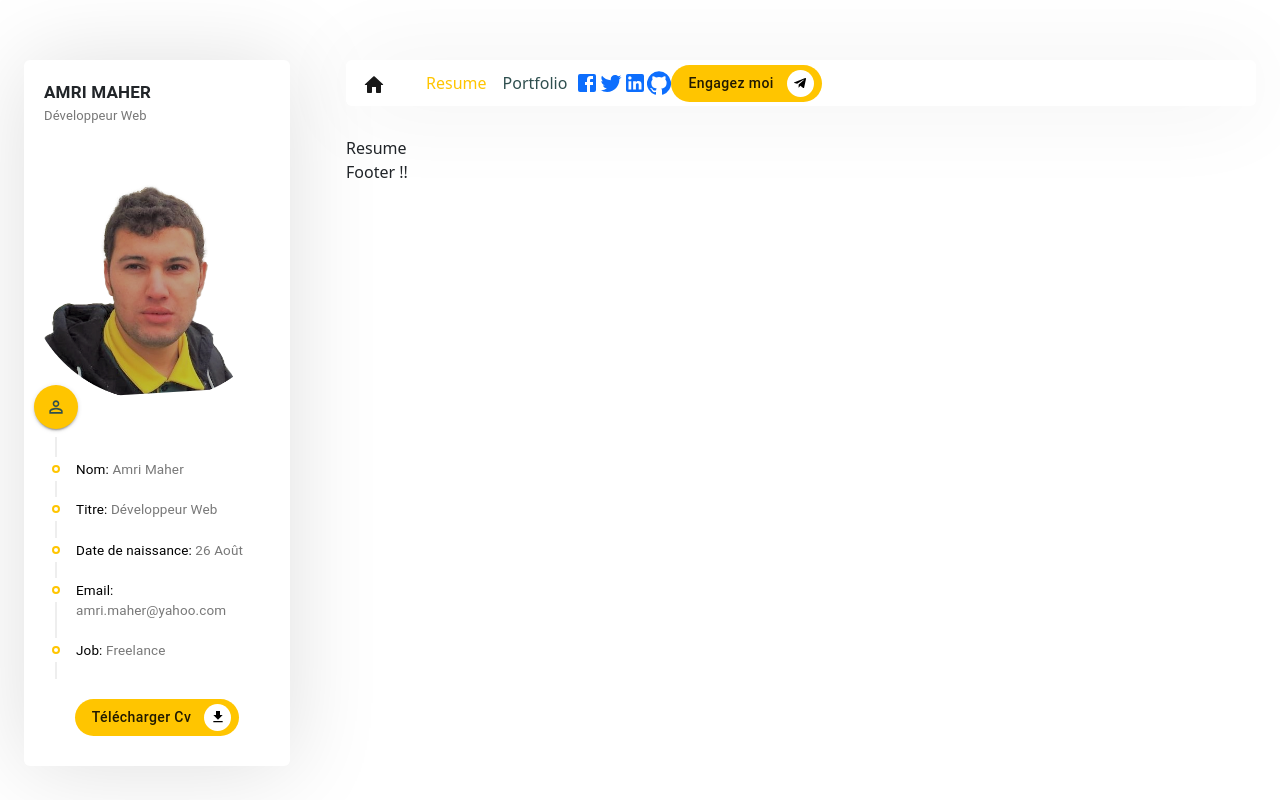
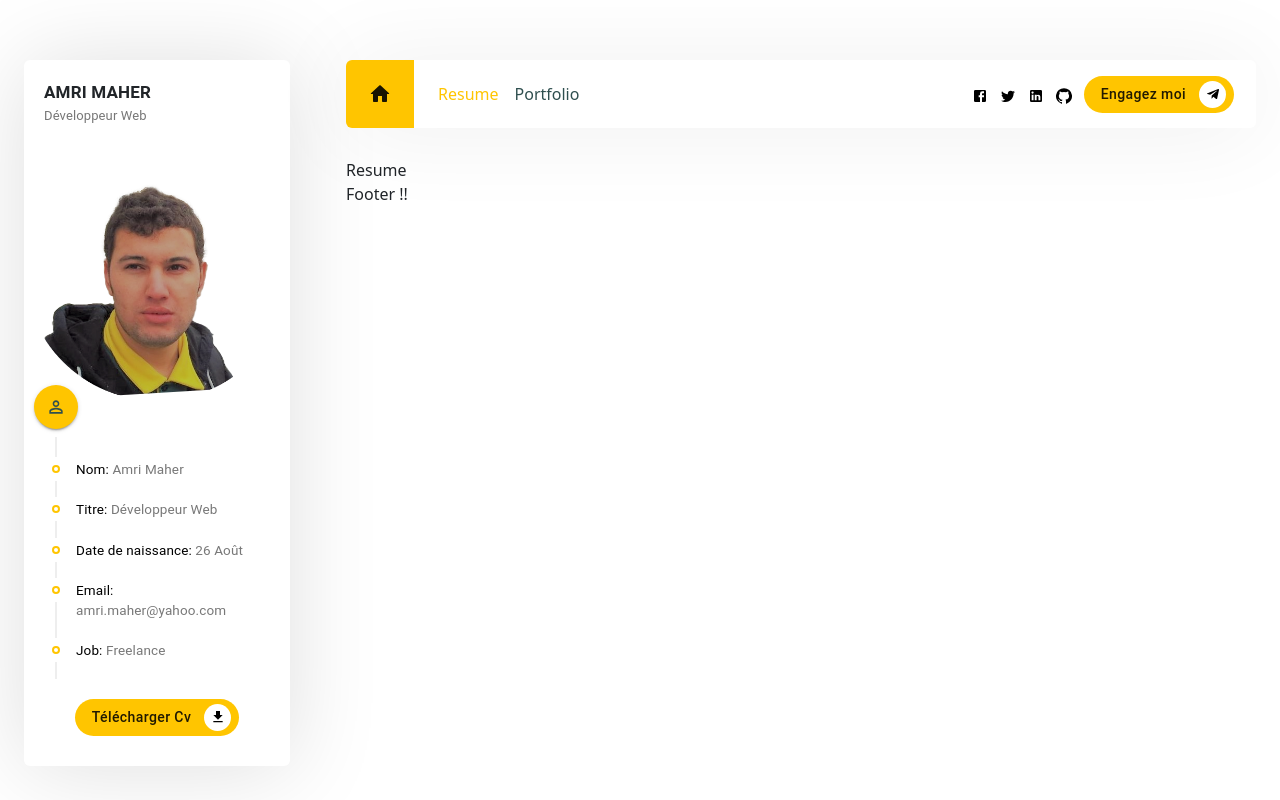
Before and after one commit to amri-coder/portfolioMaher, a React (Create React App) app: page / in a window 1280 px wide. Built offline with nearby package versions, Linux system fonts and the light colour scheme.

Commit message:
projet site web perso

```diff
--- a/src/components/Header/Header.css
+++ b/src/components/Header/Header.css
@@ -16,3 +16,25 @@
     font-weight: 500;
     color: var(--main-color) !important;
 }
+.header .header_home {
+    background-color: var(--main-color);
+    padding:22px;
+    display: flex;
+    justify-content: center;
+    align-items: center;
+    border-top-left-radius: 6px;
+    border-bottom-left-radius: 6px;
+
+}
+.header .header_left {
+    margin-right: auto;
+}
+.header .header_right {
+    display: flex !important;
+    align-items: center !important;
+}
+.header .header_right > a > .MuiSvgIcon-root{
+    font-size: 16px !important;
+    margin-right: 12px;
+    color: black;
+}
--- a/src/components/Header/Header.js
+++ b/src/components/Header/Header.js
@@ -11,7 +11,7 @@ const Header = (props) => {
     const pathName = props?.location?.pathname;
     return (
             <Navbar expand="lg" sticky='top' className='header'>
-                <Nav.Link as={NavLink} to="/">
+                <Nav.Link as={NavLink} to="/" className={'p-0 m-0'}>
                     <Navbar.Brand className='header_home'>
                         <HomeRounded />
                     </Navbar.Brand>
@@ -19,7 +19,7 @@ const Header = (props) => {
 
                 <Navbar.Toggle />
                 <Navbar.Collapse>
-                    <Nav>
+                    <Nav className='header_left'>
                         {/*lien resume */}
 
                         <Nav.Link as={NavLink} to="/" className={pathName == "/" ? "header_link_active" : "header_link"}>Resume</Nav.Link>
--- a/src/index.css
+++ b/src/index.css
@@ -10,7 +10,7 @@ body {
   -webkit-font-smoothing: antialiased;
   -moz-osx-font-smoothing: grayscale;
   background: #f5f3f3;
-   overflow: hidden;
+   overflow-x: hidden;
 
 }
 
```
